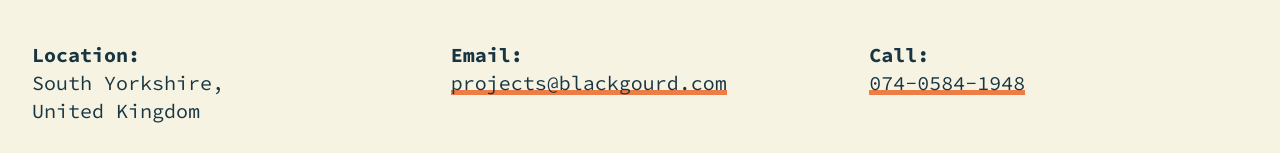
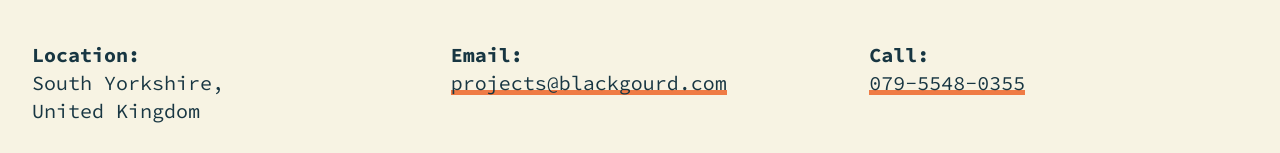
Before and after one commit to chukwudibarrah/blackgourd, a React (Vite) app: page /contact in a window 1280 px wide. Shown: the part 647-800 px from the top of the page. Built offline with nearby package versions, Linux system fonts and the light colour scheme.

Commit message:
updated phone number

```diff
--- a/src/pages/Contact.jsx
+++ b/src/pages/Contact.jsx
@@ -35,7 +35,7 @@ export default function Contact() {
         </p>
         <p className="group main-decor">
           <span className="font-bold">Call:</span> <br />{" "}
-          <span className="animate-decor"><a href="tel:07405841948">074-0584-1948</a></span>
+          <span className="animate-decor"><a href="tel:07405841948">079-5548-0355</a></span>
         </p>
       </div>
       </FadeInSection>
```
Also changed, not shown: 2 other files (tests, documents, lock files or other folders).
